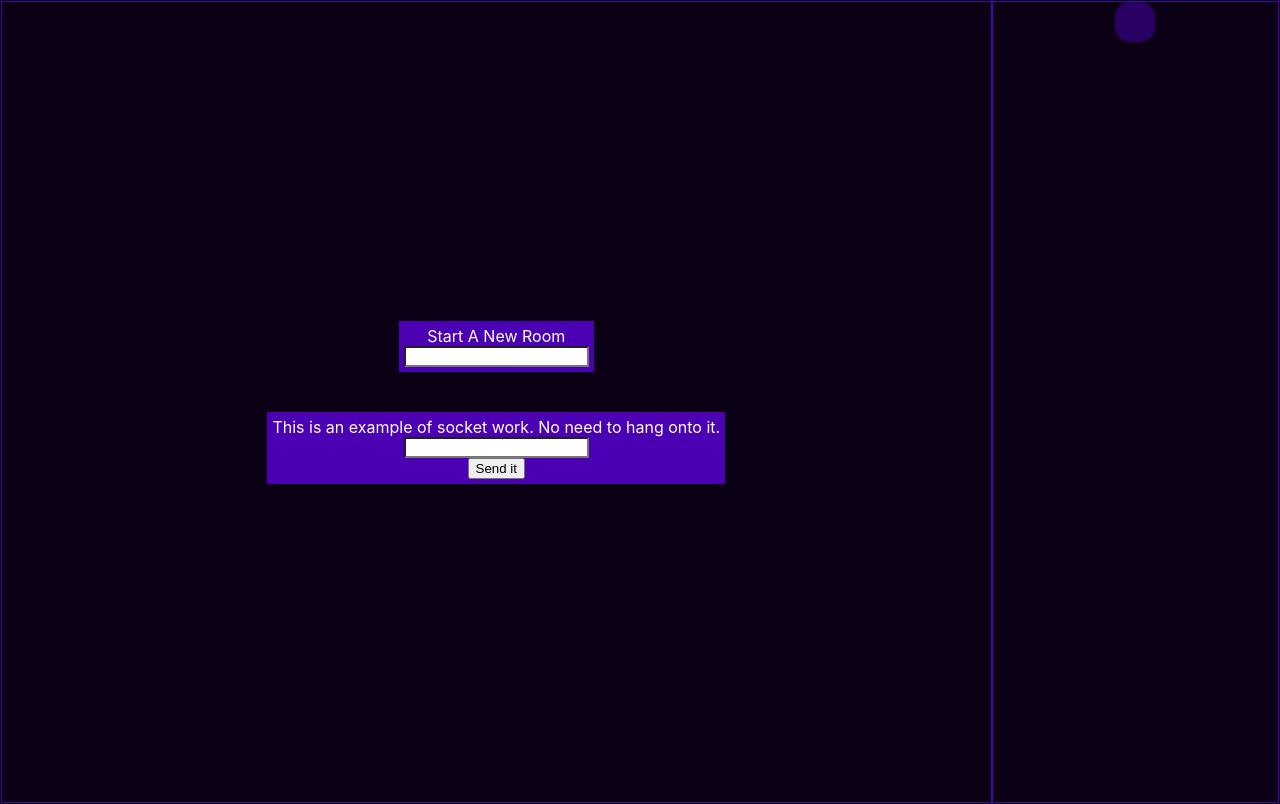
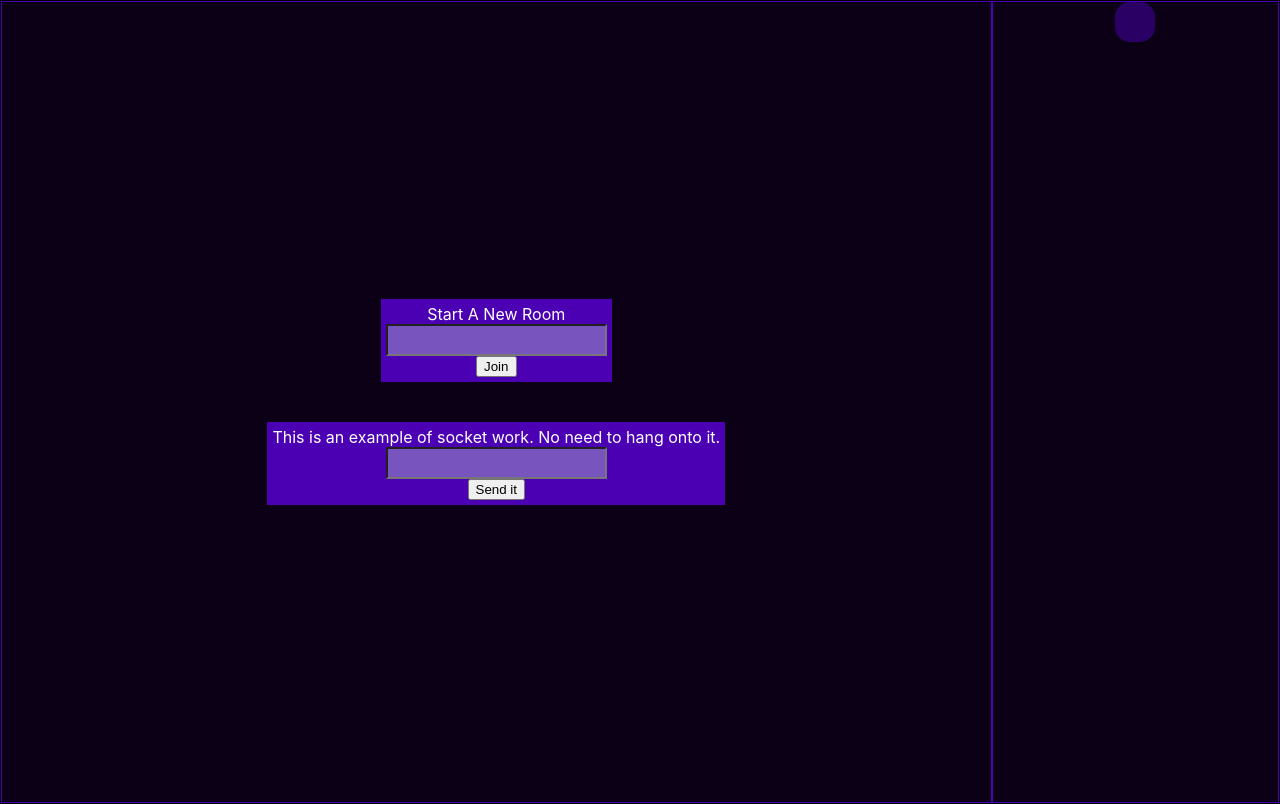
Before and after one commit to ScriptkidHicks/WitchTurnOnline, a React (Create React App) app in the folder witchturnonline/: page / in a window 1280 px wide. Built offline with nearby package versions, Linux system fonts and the light colour scheme; no server answers.

Commit message:
rooms now functioning in most basic form

```diff
--- a/witchturnonline/src/Components/SearchBars/GenericInputs.js
+++ b/witchturnonline/src/Components/SearchBars/GenericInputs.js
@@ -3,8 +3,6 @@ import { StyleableLimitedInput } from "../StyledComponents/MainStyledComponents"
 function LimitedInputCombo(props) {
   function onInputFunction(event) {
     props.setInputState(event.target.value);
-    var content = event.target.value;
-    console.log(content);
   }
   return (
     <StyleableLimitedInput
@@ -13,10 +11,13 @@ function LimitedInputCombo(props) {
       type={props.type ? props.type : "text"}
       minLength={props.minLength ? props.minLength : 0}
       placeholder={props.placeholder ? props.placeholder : ""}
-      textAlignment={props.textAlignment ? props.textAlignment : "center"}
-      onInput={(event) => {
-        onInputFunction(event);
-      }}
+      textAlignment={props.textAlignment}
+      backgroundColor={props.backgroundColor}
+      onInput={
+        props.onInputFunction
+          ? (event) => props.onInputFunction(event)
+          : (event) => onInputFunction(event)
+      }
     ></StyleableLimitedInput>
   );
 }
--- a/witchturnonline/src/Components/StyledComponents/MainStyledComponents.js
+++ b/witchturnonline/src/Components/StyledComponents/MainStyledComponents.js
@@ -11,6 +11,8 @@ const ColorStyles = {
   GreyPurpleForegroundRGB: "75, 0, 179",
   LightPurpleForeground: "#8A46EA",
   PurpleHighlight: "#6000E6",
+  inputLavendar: "#D7B4F3",
+  inputLavendarRGB: "120, 85, 190",
   WhiteText: "#FFFFFF",
 };
 
@@ -95,8 +97,21 @@ const GenericInputDiv = styled.div`
 /* Styled Generic Inputs */
 
 const StyleableLimitedInput = styled.input`
-  background-color: white;
-  text-align: ${(props) => props.textAlignment};
+  background-color: ${(props) =>
+    props.backgroundColor
+      ? props.backgroundColor
+      : "rgba(" +
+        ColorStyles.inputLavendarRGB +
+        ", " +
+        (props.opacity ? props.opacity : "1") +
+        ")"};
+  text-align: ${(props) =>
+    props.textAlignment ? props.textAlignment : "center"};
+  color: ${(props) => (props.textColor ? props.textColor : "white")};
+  padding: ${(props) => (props.padding ? props.padding : "5px")};
+  font-size: ${(props) => (props.fontSize ? props.fontSize : "1em")};
+  letter-spacing: ${(props) =>
+    props.letterSpacing ? props.letterSpacing : "1em"};
 `;
 
 /* Styled Generic Buttons */
--- a/witchturnonline/src/Pages/LoginLandingPage.js
+++ b/witchturnonline/src/Pages/LoginLandingPage.js
@@ -12,44 +12,74 @@ import { io } from "socket.io-client";
 const socket = io.connect("http://localhost:3001");
 
 function LoginLandingPage() {
-  const [inputState, setInputState] = useState("");
   const [message, setMessage] = useState("");
+  const [room, setRoom] = useState(null);
+  const [roomPicked, setRoomPicked] = useState(false);
 
   const [title, setTitle] = useState("");
 
   function sendMessage() {
     console.log("hemlo");
-    socket.emit("send_message", {message: message})
-  };
+    socket.emit("send_message", { message: message, room: room });
+  }
 
   useEffect(() => {
     const eventListener = (data) => {
       console.log(data);
-    }
+    };
 
     socket.on("receive_message", (data) => {
       console.log(data.message);
       setTitle(data.message);
-    })
+    });
 
     return () => socket.off("receive_message", eventListener);
-  } , [socket]);
+  }, [socket]);
+
+  function connectToRoom(room) {
+    console.log(room);
+    setRoomPicked(true);
+    socket.emit("join_room", { room: room });
+  }
+
+  function disconnectFromRoom(room) {
+    setRoomPicked(false);
+    socket.emit("leave_room", { room: room });
+  }
 
   return (
     <DefaultPageBody>
       <DefaultPageColumn flexGrow={2}>
+        {!roomPicked && (
           <GenericInputDiv>
             Start A New Room
             <LimitedInputCombo
               maxLength={10}
               minLength={10}
-            inputState={inputState}
-            setInputState={setInputState}
+              inputState={room}
+              setInputState={setRoom}
             ></LimitedInputCombo>
+            <button
+              onClick={() => {
+                connectToRoom(room);
+              }}
+            >
+              Join
+            </button>
           </GenericInputDiv>
+        )}
+        {roomPicked && (
+          <GenericInputDiv>
+            Disconnect from current room
+            <button onClick={() => disconnectFromRoom(room)}>Disconnect</button>
+          </GenericInputDiv>
+        )}
         <GenericInputDiv>
           This is an example of socket work. No need to hang onto it.
-          <LimitedInputCombo inputState={message} setInputState={setMessage}></LimitedInputCombo>
+          <LimitedInputCombo
+            inputState={message}
+            setInputState={setMessage}
+          ></LimitedInputCombo>
           <button onClick={sendMessage}>Send it</button>
         </GenericInputDiv>
       </DefaultPageColumn>
```
Also changed, not shown: 1 other file (tests, documents, lock files or other folders). Lines whose indentation alone changed are shown as unchanged.
